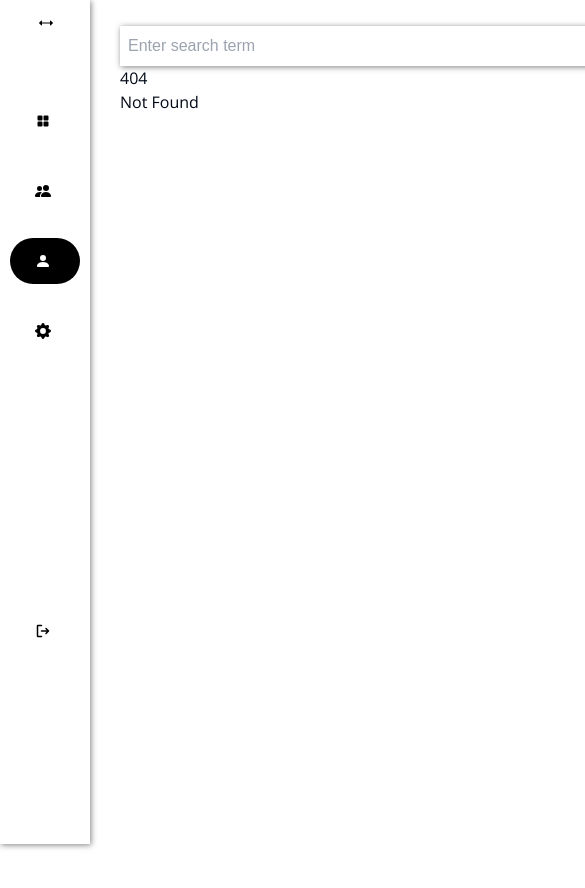
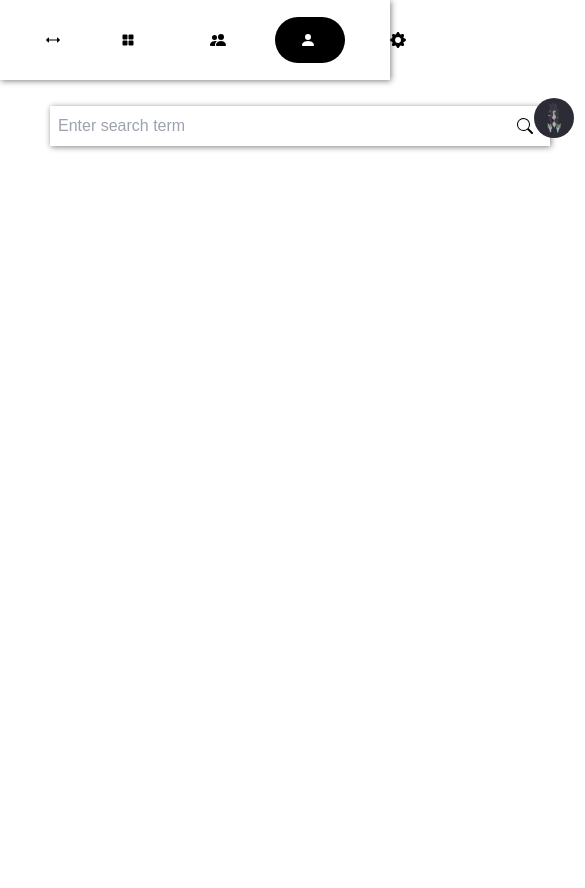
Before and after one commit to No-bodyq/Dashboard, a SvelteKit app: page /profile in a window 390 px wide. Before the commit this address had no page. Shown: the top 888 px of the page, 585 px wide, since content can reach past the window. Before the commit the page ends 844 px from the top, so only its background shows below. Built offline with nearby package versions, Linux system fonts and the light colour scheme.

Commit message:
chore: add breakpoint for 1000px

```diff
--- a/src/routes/+layout.svelte
+++ b/src/routes/+layout.svelte
@@ -49,6 +49,24 @@
 	main {
 		margin-left: 120px;
 		width: 90vi;
+		height: 100vh;
+	}
+
+	@media screen and (max-width: 1000px){
+		body{
+			grid-template-columns: 1fr;
+			grid-template-rows: 1fr 2fr;
+		}
+		side{
+			display: flex;
+			padding-left: 20px;
+			height: 80px;
+			width: 100vi;
+		}
+		main{
+			margin-top: 80px;
+			margin-left: 50px;
+		}
 	}
 
 
--- a/src/routes/card.svelte
+++ b/src/routes/card.svelte
@@ -34,8 +34,10 @@
     .card{
         border:none;
         box-shadow: 0px 0px 4px 0px;
-        padding: 30px;
+        padding: 28px;
         border-radius: 15px;
+        width: 255px;
+        height:144px;
     }
 
     .title{
--- a/src/routes/cards.svelte
+++ b/src/routes/cards.svelte
@@ -42,4 +42,13 @@
         align-items: center;
         margin: 30px -30px;
     }
+
+    @media(max-width: 1000px){
+        .container{
+            width: 200vi;
+            flex-direction: column;
+            gap: 20px;
+            align-items: center;
+        }
+    }
 </style>
--- a/src/routes/navbar.svelte
+++ b/src/routes/navbar.svelte
@@ -52,14 +52,14 @@ input {
 }
 
 button {
-    margin-left: 0.5em;
-    padding: 0.5em 1em;
+    margin-left: -50px;
+    padding: 4px 17px;
     cursor: pointer;
-    position: relative;
-    right: 50px;
-    background-color: white;
+    color: black;
     border: none;
     width:10px;
+    text-align: center;
+    border-radius: 15px;
 }
 
 .right{
--- /dev/null
+++ b/src/routes/profile/+page.svelte
@@ -0,0 +1,7 @@
+<div class="div"></div>
+
+<style>
+    .div{
+        width:100000000px;
+    }
+</style>
--- a/src/routes/sidebar.svelte
+++ b/src/routes/sidebar.svelte
@@ -168,5 +168,29 @@
         to {width: 200px;}
     }
 
+    @media screen and (max-width: 1000px){
+		ul{
+            flex-direction: row;
+            margin: -40px 10px;
+        }
+        .side{
+            flex-direction: row;
+        }
+
+        .wide{
+            animation-name: expand;
+            animation-duration: 1s;
+            width: 150px;
+        }
+        @keyframes expand{
+            from {width: 70px;}
+            to {width: 150px;}
+        }
+        @keyframes collapse{
+            from {width: 150px;}
+            to {width: 70px;}
+        }
+	}
+
 
 </style>
```
